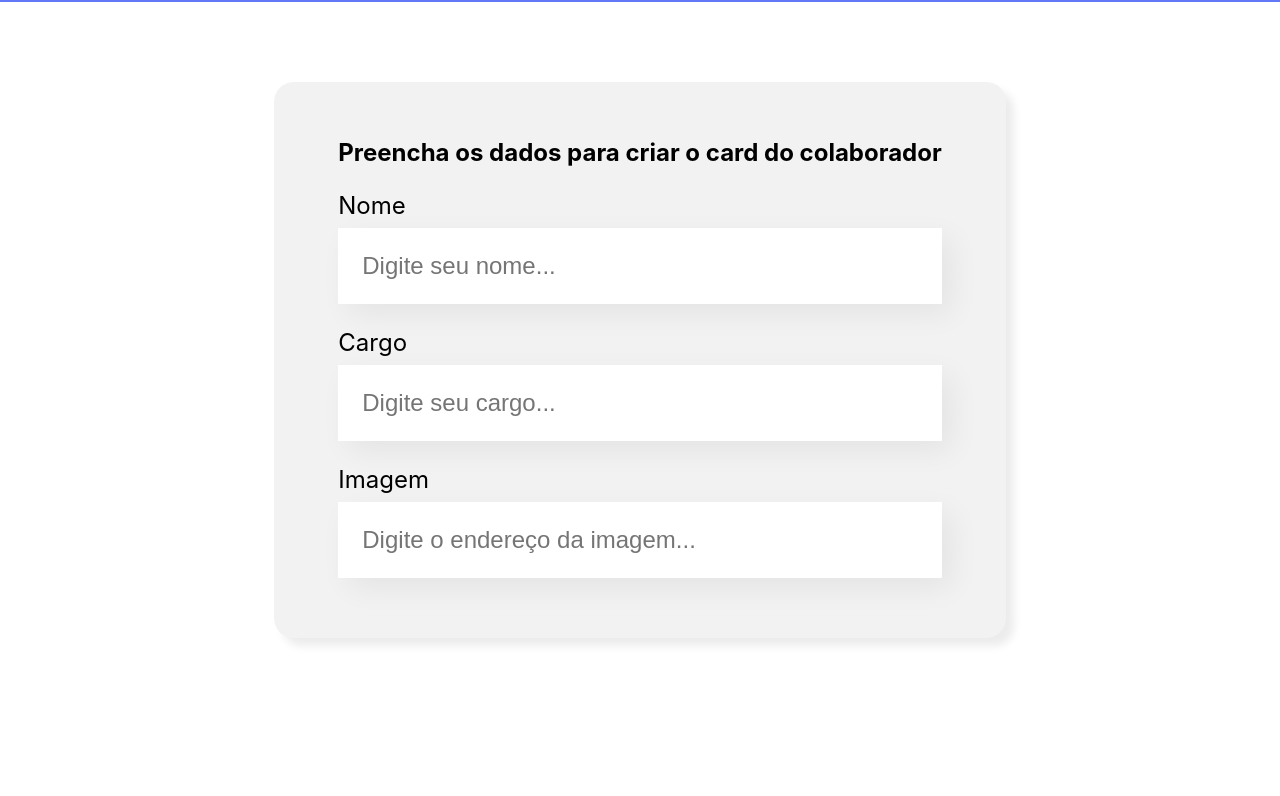
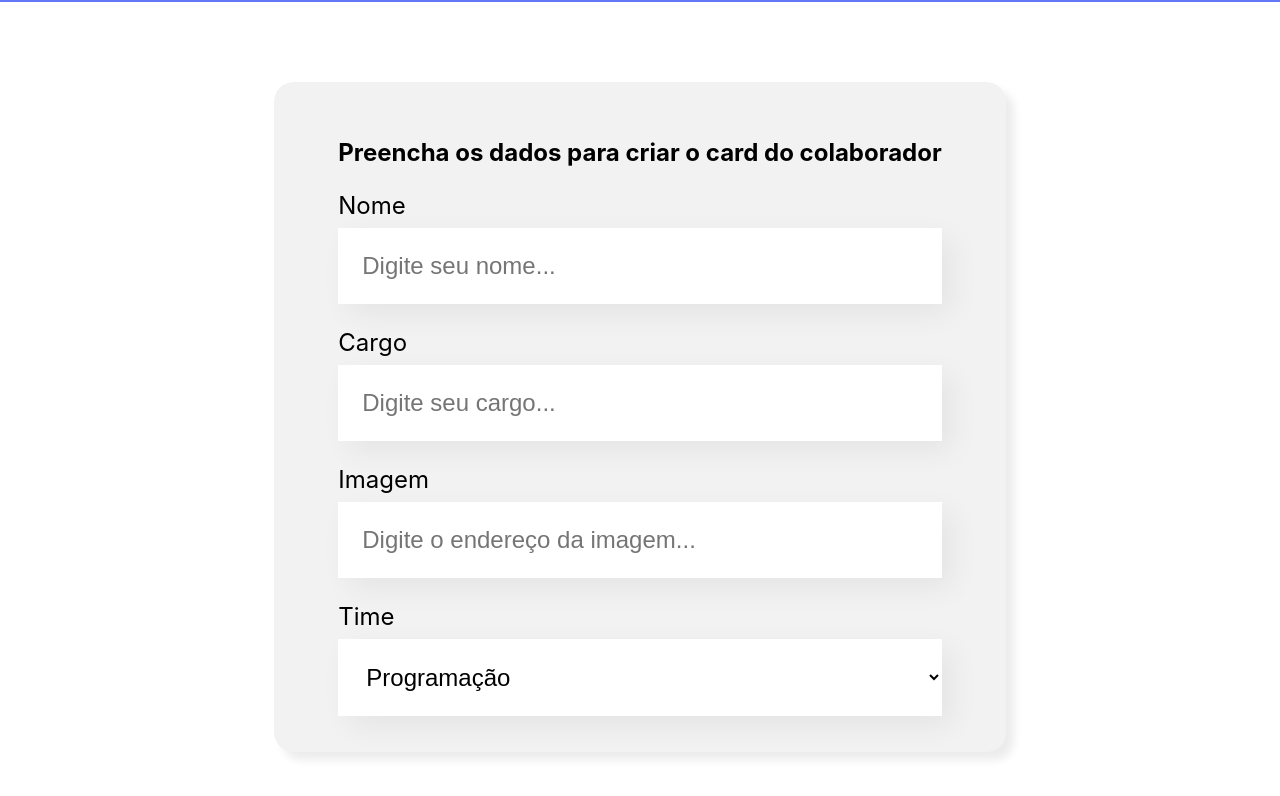
Before and after one commit to erickbmelo/Form-Explore-React-com-JS, a React (Create React App) app: page / in a window 1280 px wide. Shown: the part 496-1292 px from the top of the page. Before the commit the page ends 1214 px from the top, so only its background shows below. Built offline with nearby package versions, Linux system fonts and the light colour scheme.

Commit message:
Componente Select box com map de <options>

```diff
--- a/src/componentes/Formulario/index.js
+++ b/src/componentes/Formulario/index.js
@@ -1,7 +1,19 @@
 import CampoTexto from "../CampoTexto"
+import ListaSuspensa from "../ListaSuspensa"
 import "./Formulario.css"
 
 const Formulario = () => {
+
+    const times = [
+        'Programação',
+        'Front-End',
+        'Data-Science',
+        'Devops',
+        'Design',
+        'Mobile',
+        'Inovação e Gestão',
+    ]
+
     return(
         <section className="formulario">
             <form>
@@ -9,6 +21,7 @@ const Formulario = () => {
                 <CampoTexto label="Nome" placeholder="Digite seu nome"/>
                 <CampoTexto label="Cargo" placeholder="Digite seu cargo"/>
                 <CampoTexto label="Imagem" placeholder="Digite o endereço da imagem"/>
+                <ListaSuspensa label="Time" items={times}/>
             </form>
         </section>
     )
--- /dev/null
+++ b/src/componentes/ListaSuspensa/ListaSuspensa.css
@@ -0,0 +1,15 @@
+.lista-suspensa label {
+    display: block;
+    margin-bottom: 8px;
+    font-size: 24px;
+}
+
+.lista-suspensa select {
+    background-color: #FFF;
+    box-shadow: 10px 10px 30px rgba(0, 0, 0, 0.06);
+    width: 100%;
+    border: none;
+    font-size: 24px;
+    padding: 24px;
+    box-sizing: border-box;
+}
--- /dev/null
+++ b/src/componentes/ListaSuspensa/index.js
@@ -0,0 +1,18 @@
+import './ListaSuspensa.css'
+
+const ListaSuspensa = (props) => {
+    console.log(props.items)
+
+    return (
+        <div className='lista-suspensa'>
+            <label>{props.label}</label>
+            <select required={props.required}>
+                {props.items.map(item => {
+                    return <option key={item}>{item}</option>
+                })}
+            </select>
+        </div>
+    )
+}
+
+export default ListaSuspensa
```
